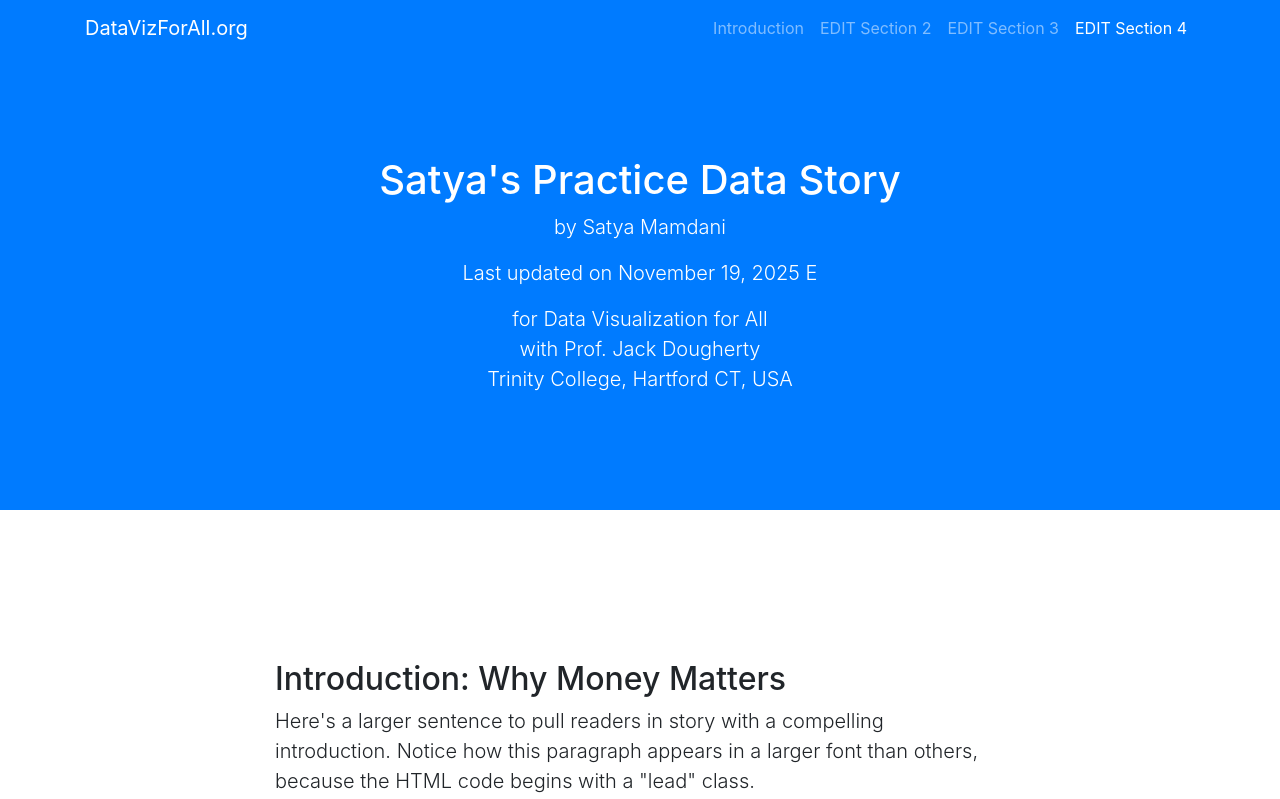
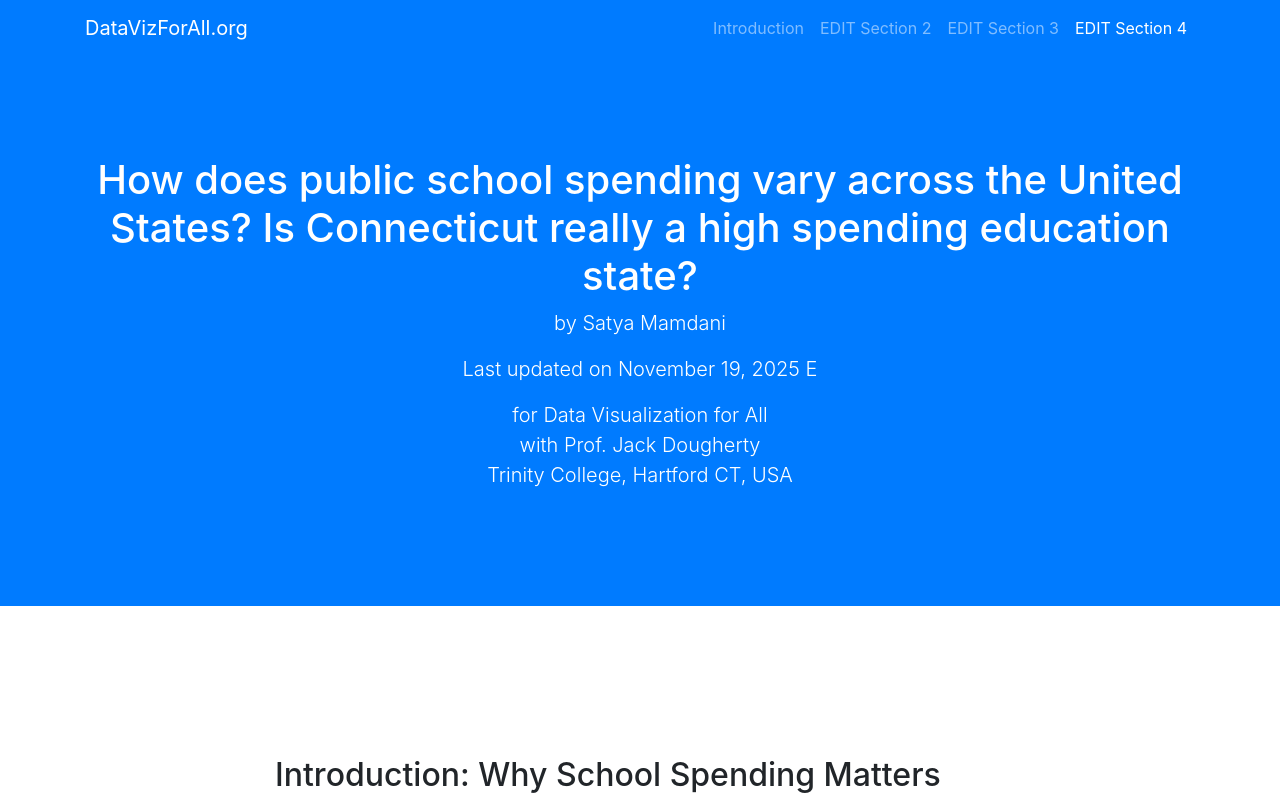
Before and after one commit to satyamamdani/DataViz-Story-Practice-, a plain HTML site: page index.html in a window 1280 px wide. Shown: the top 799 px of the page. Drawn offline with nearby package versions, Linux system fonts and the light colour scheme.

Commit message:
Update index.html

```diff
--- a/index.html
+++ b/index.html
@@ -53,7 +53,7 @@
 
   <header class="bg-primary text-white">
     <div class="container text-center">
-      <h1>Satya's Practice Data Story</h1>
+      <h1>How does public school spending vary across the United States? Is Connecticut really a high spending education state?</h1>
       <p class="lead">by Satya Mamdani</p>
       <p class="lead">Last updated on November 19, 2025 E</p>
       <p class="lead">for Data Visualization for All</br>with Prof. Jack Dougherty</br>Trinity College, Hartford CT, USA</p>
@@ -66,7 +66,7 @@
       <div class="row">
         <div class="col-lg-8 mx-auto">
 
-          <h2>Introduction: Why Money Matters</h2>
+          <h2>Introduction: Why School Spending Matters</h2>
 
           <p class="lead">Here's a larger sentence to pull readers in story with a compelling introduction. Notice how this paragraph appears in a larger font than others, because the HTML code begins with a "lead" class.</p>
 
@@ -80,7 +80,7 @@ First, we are analyzing per pupil spending across all states to see how Connecti
 
           <p>Paragraphs like this one must begin with a "p" tag and end with a "p" closing tag.</p>
 
-          <p>Links must begin and end with "a" anchor tags, with the web address inside either single or double quotes. If you need guidance, check out this <a href='https://www.ctinsider.com/news/education/article/connecticut-education-funding-disparities-data-20349937.php'>Gov Lamont Article </a>.
+          <p>for more information on Gov Lamont's statement check out <a href='https://www.ctinsider.com/news/education/article/connecticut-education-funding-disparities-data-20349937.php'>this article. </a>.
 
           <p>Change default navigation labels (such as "Section 1") to customized labels to guide your readers. While some authors use traditional headers (such as "Findings" or "Sources & Methods"), you're welcome to innovate with more creative headers (such as "Why It Matters" or "How We Made This"). Be sure to EDIT names in TWO locations in the template: the Navigation Container (around lines 30-50) and the corresponding Sections labels further below. EDIT only the reader-friendly labels, and do not change the underlying code.</p>
 
```
